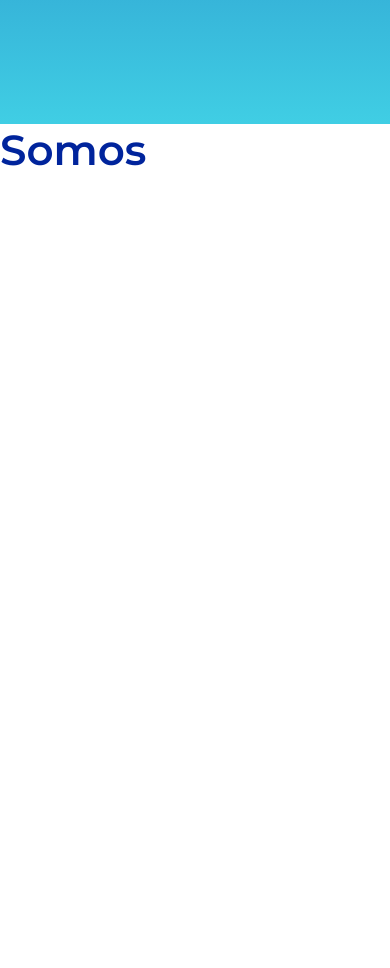
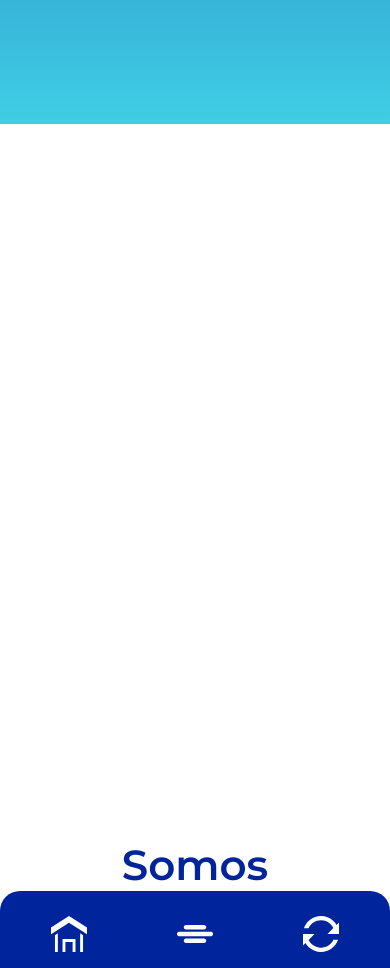
Before and after one commit to Davidh120/motion, a React (Vite) app: page / in a window 390 px wide. Shown: the part 720-1688 px from the top of the page. Built offline with nearby package versions, Linux system fonts and the light colour scheme.

Commit message:
Added nav component

```diff
--- a/src/components/Landing/ScrollLanding.jsx
+++ b/src/components/Landing/ScrollLanding.jsx
@@ -1,9 +1,15 @@
 import './scroll.scss'
+import Nav from '../Nav/Nav'
 
 const ScrollLanding = () => {
   return (
-    <section id="landing" className="section">
-      <h2>Somos</h2>
+    <section id="landing" className="section landing-section">
+      <aside className='aside-nav'>
+        <Nav/>
+      </aside>
+      <div className="container">
+        <h2>Somos</h2>
+      </div>
     </section>
   )
 }
--- a/src/components/Landing/scroll.scss
+++ b/src/components/Landing/scroll.scss
@@ -1 +1,18 @@
 @import "../../index.scss";
+
+.landing-section {
+  display: flex;
+
+  /* breakpoints*/
+/*medium devices*/
+@media screen and (max-width: 768px) {
+    flex-direction: column-reverse;
+}
+
+@media screen and (max-width: 576px) {
+}
+
+/*small devices*/
+@media screen and (max-width: 350px) {
+}
+}
--- /dev/null
+++ b/src/components/Nav/Nav.jsx
@@ -0,0 +1,38 @@
+import { useState } from 'react';
+import './nav.scss'
+
+const Nav = () => {
+    const [BurgerMenu, setBurgerMenu] = useState(false);
+
+    const scrollToSection = (id) => {
+        const element = document.getElementById(id);
+        if (element) {
+            element.scrollIntoView({
+                block: 'start',
+                behavior: 'smooth'
+            });
+        }
+    };
+
+    return (
+        <div className="nav-content">
+            <ul className="nav-list">
+                <li className="nav-link">
+                    <div className="home-icon" onClick={() => scrollToSection('home')}></div>
+                </li>
+                <li className="nav-link">
+                    <div className={BurgerMenu ? 'burger-icon2' : 'burger-icon'} onClick={() => setBurgerMenu((prev) => !prev)}></div>
+                    <div className={BurgerMenu ? 'burger-menu burger-menu-active' : 'burger-menu'}>
+                            <img src="/src/assets/svg/Boton_toggle.svg" alt="phone" className='burger-menu-icon'/>
+                            <p>Somos Nuestras APPS</p>
+                        </div>
+                </li>
+                <li className="nav-link">
+                    <div className="reload-icon" onClick={() => scrollToSection('home')}></div>
+                </li>
+            </ul>
+        </div>
+    )
+}
+
+export default Nav
--- /dev/null
+++ b/src/components/Nav/nav.scss
@@ -0,0 +1,201 @@
+@import "../../index.scss";
+
+.aside-nav {
+  background-color: $title-color;
+  width: 160px;
+  height: 100%;
+  border-radius: 0px 20px 20px 0px;
+  z-index: 10;
+}
+
+.nav-content {
+  .nav-list {
+    display: flex;
+    flex-direction: column;
+    row-gap: 60px;
+    margin: 60px 50px 0 50px;
+    .nav-link {
+      .home-icon {
+        width: 60px;
+        height: 60px;
+        background-image: url("/src/assets/svg/Inicio_icon.svg");
+        background-size: contain;
+        background-repeat: no-repeat;
+        background-position: center;
+        cursor: pointer;
+        transition: 0.3s;
+
+        &:hover {
+          background-image: url("/src/assets/svg/Inicio_icon_H.svg");
+        }
+      }
+
+      .burger-icon {
+        width: 60px;
+        height: 60px;
+        background-image: url("/src/assets/svg/Hamburguesa-B.svg");
+        background-size: contain;
+        background-repeat: no-repeat;
+        background-position: center;
+        cursor: pointer;
+        transition: 0.3s;
+
+        &:hover {
+          background-image: url("/src/assets/svg/Hamburguesa-H.svg");
+        }
+      }
+
+      .burger-icon2 {
+        width: 60px;
+        height: 60px;
+        background-image: url("/src/assets/svg/Hamburguesa-C.svg");
+        background-size: contain;
+        background-repeat: no-repeat;
+        background-position: center;
+        cursor: pointer;
+      }
+
+      .reload-icon {
+        width: 60px;
+        height: 60px;
+        background-image: url("/src/assets/svg/Reload_icon.svg");
+        background-size: contain;
+        background-repeat: no-repeat;
+        background-position: center;
+        cursor: pointer;
+        transition: 0.3s;
+
+        &:hover {
+          background-image: url("/src/assets/svg/Reload_icon-H.svg");
+        }
+      }
+
+      .burger-menu {
+        display: flex;
+        align-items: center;
+        background-color: $container-color;
+        width: 640px;
+        height: 60px;
+        position: relative;
+        top: -60px;
+        left: -100%;
+        padding-left: 0;
+        z-index: -1;
+        color: #ffffff;
+        border-radius: 0px 20px 20px 0px;
+        margin-bottom: -60px;
+        opacity: 0;
+        transition: 0.4s;
+
+        .burger-menu-icon {
+          margin-left: 1rem;
+          margin-right: 1rem;
+          width: 19px;
+          height: 19px;
+        }
+      }
+
+      .burger-menu-active {
+        left: -50px;
+        padding-left: 160px;
+        opacity: 1;
+        transition: 0.4s;
+      }
+    }
+  }
+}
+
+/* breakpoints*/
+/*medium devices*/
+@media screen and (max-width: 768px) {
+  .aside-nav {
+    width: 100%;
+    height: 100px;
+    border-radius: 20px 20px 0px 0px;
+  }
+
+  .nav-content {
+    .nav-list {
+      flex-direction: row;
+      row-gap: 0;
+      column-gap: 90px;
+      justify-content: center;
+      margin: 25px 0;
+
+      .nav-link {
+        .burger-menu {
+          display: flex;
+          align-items: center;
+          background-color: $container-color;
+          width: 100%;
+          height: 60px;
+          font-size: $small-font-size;
+          position: absolute;
+          top: 100%;
+          left: -100%;
+          padding-left: 0;
+          z-index: -10;
+          color: #ffffff;
+          border-radius: 0px 20px 20px 0px;
+          margin-bottom: -60px;
+        }
+
+        .burger-icon2 {
+          background-image: url("/src/assets/svg/Hamburguesa-H.svg");
+        }
+
+        .burger-menu-active {
+          opacity: 1;
+          left: 0;
+          transition: 0.4s;
+        }
+      }
+    }
+  }
+}
+
+@media screen and (max-width: 576px) {
+  .aside-nav {
+    height: 77px;
+  }
+
+  .nav-content {
+    .nav-list {
+      margin: 25px 0;
+
+      .nav-link{
+        .home-icon,
+        .burger-icon,
+        .burger-icon2,
+        .reload-icon{
+          width: 36px;
+          height: 36px;
+        }
+      }
+    }
+  }
+}
+
+/*small devices*/
+@media screen and (max-width: 350px) {
+  .aside-nav {
+    height: 65px;
+  }
+
+  .nav-content {
+    .nav-list {
+      margin: 18px 0;
+      column-gap: 50px;
+
+      .nav-link{
+        .home-icon,
+        .burger-icon,
+        .burger-icon2,
+        .reload-icon{
+          width: 30px;
+          height: 30px;
+        }
+      }
+    }
+  }
+}
```
Also changed, not shown: src/assets/svg/Hamburguesa-H.svg (added).
